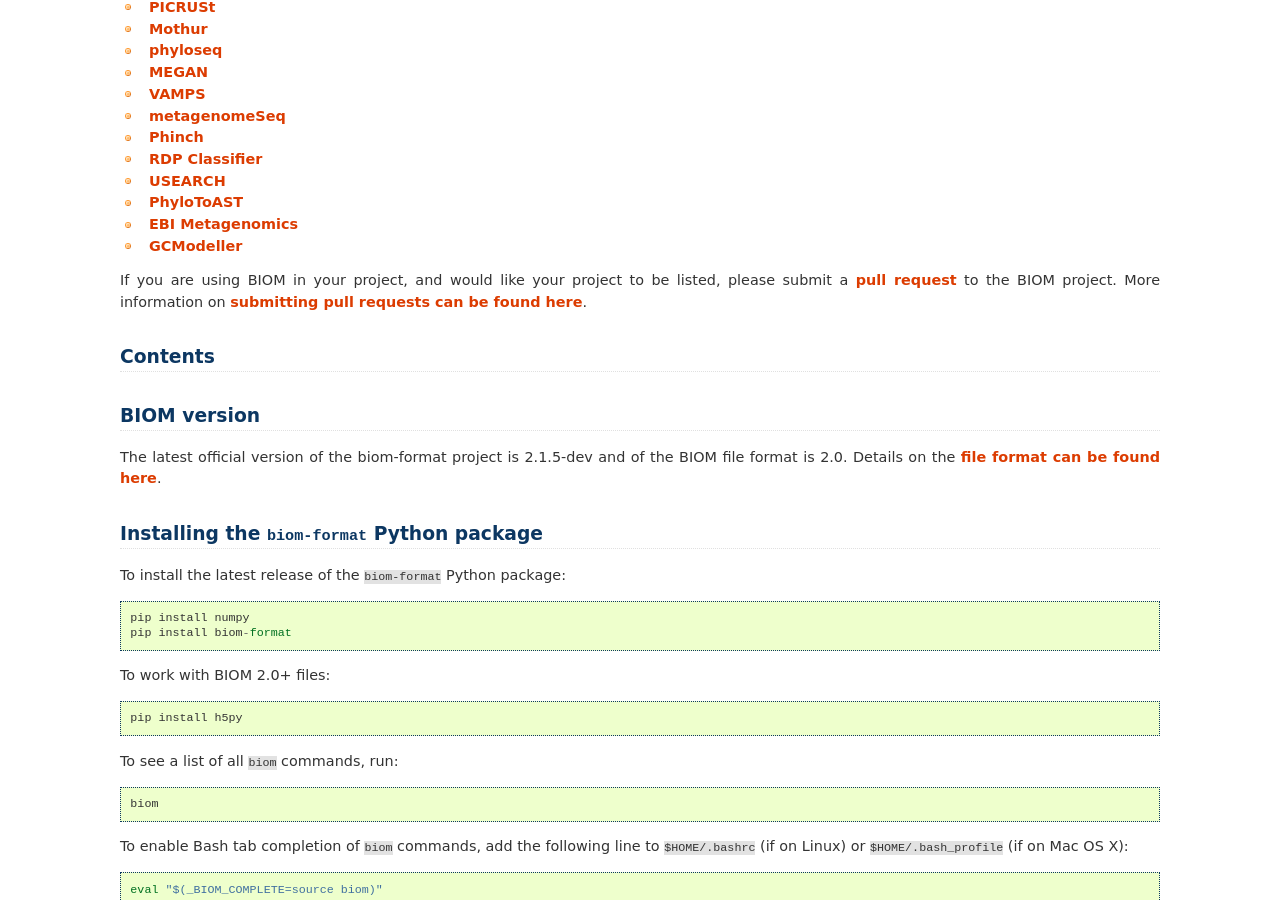
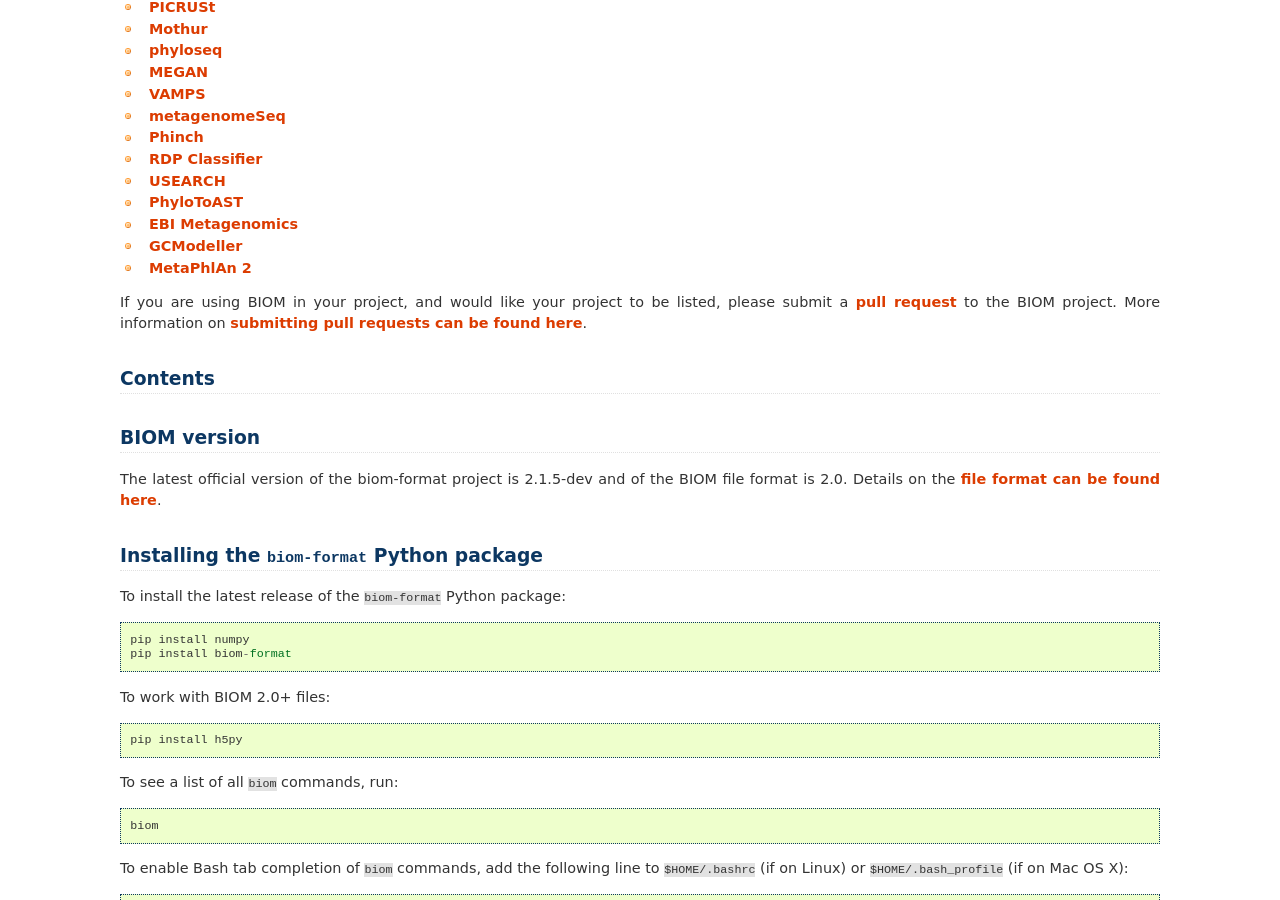
Before and after one commit to biocore/biom-format, a Sphinx documentation site: the page built from doc/index.rst, in a window 1280 px wide and 900 px high, scrolled down 882 px. Built offline with Sphinx 7.4.7, drawn with Linux system fonts in a browser that asks for light colours; formulas are drawn with MathJax 3; pages that are not in the unit, such as notebooks, are missing from menus.

Commit message:
Add MetaPhlAn 2 to projects using biom

```diff
--- a/doc/index.rst
+++ b/doc/index.rst
@@ -34,6 +34,7 @@
 * `PhyloToAST <http://phylotoast.org/>`_
 * `EBI Metagenomics <https://www.ebi.ac.uk/metagenomics>`_
 * `GCModeller <http://gcmodeller.org>`_
+* `MetaPhlAn 2 <https://bitbucket.org/biobakery/metaphlan2>`_
 
 If you are using BIOM in your project, and would like your project to be listed, please submit a `pull request <https://github.com/biocore/biom-format/pulls>`_ to the BIOM project. More information on `submitting pull requests can be found here <https://help.github.com/articles/using-pull-requests>`_.
 
```
